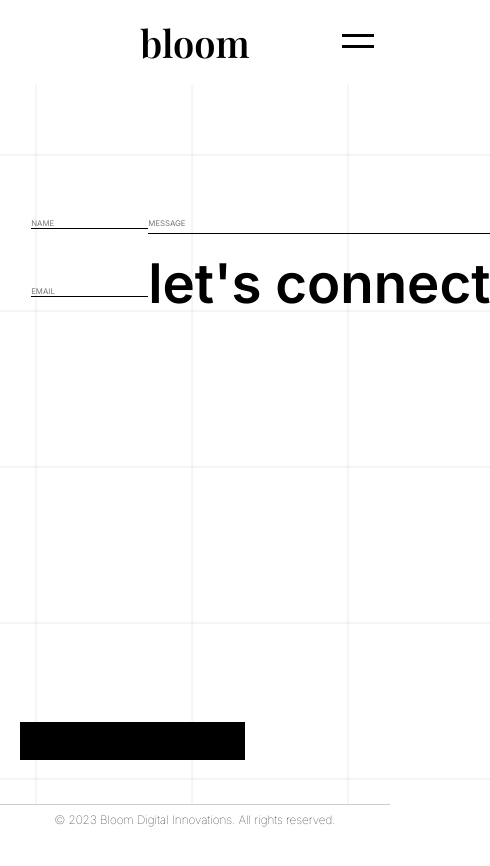
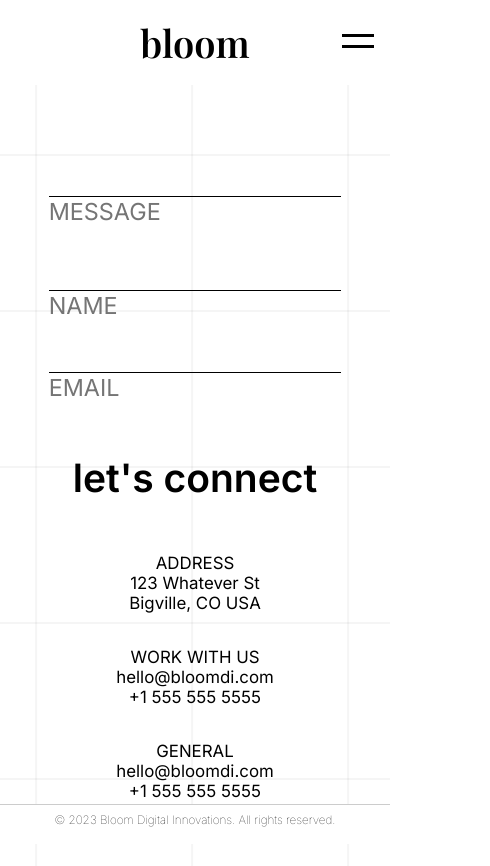
Before and after one commit to nomitari/sledgehammer, a React (Create React App) app: page /contact in a window 390 px wide. Shown: the top 866 px of the page, 490 px wide, since content can reach past the window. Before the commit the page ends 844 px from the top, so only its background shows below. Built offline with nearby package versions, Linux system fonts and the light colour scheme; a web font is replaced by a local one.

Commit message:
contact page

```diff
--- a/src/components/Contact.tsx
+++ b/src/components/Contact.tsx
@@ -36,6 +36,18 @@ const Contact: React.FC = () => {
       <form onSubmit={handleSubmit}>
         <div>
           <div>
+            <label htmlFor="message"></label>
+            <textarea
+              onKeyDown={handleKeyDown}
+              placeholder="MESSAGE"
+              id="message"
+              value={message}
+              onChange={(e) => setMessage(e.target.value)}
+            ></textarea>
+          </div>
+        </div>
+        <div>
+          <div>
             <label htmlFor="name"></label>
             <input
               placeholder="NAME"
@@ -55,18 +67,6 @@ const Contact: React.FC = () => {
               onChange={(e) => setEmail(e.target.value)}
             />
           </div>
-        </div>
-        <div>
-          <div>
-            <label htmlFor="message"></label>
-            <textarea
-              onKeyDown={handleKeyDown}
-              placeholder="MESSAGE"
-              id="message"
-              value={message}
-              onChange={(e) => setMessage(e.target.value)}
-            ></textarea>
-          </div>
           <button type="submit">
             <h1 id="lets-connect-button" className="big-left-text">
               let's connect
--- a/src/index.css
+++ b/src/index.css
@@ -216,8 +216,10 @@ ul {
   justify-content: space-between;
   font-size: 1.3vw;
   line-height: 2vw;
+}
+
+#menu #contact-info-footer {
   background-color: #000;
-  z-index: 100;
 }
 
 #menu .contact-info-footer-section {
@@ -546,8 +548,6 @@ section h2 {
   padding-top: 5vh;
   width: 100%;
   padding-bottom: 4vh;
-  /* height: 10vh;
-  overflow-y: hidden; */
 }
 
 .fuckingShitAssPicture {
@@ -617,7 +617,6 @@ section h2 {
     align-items: center;
     justify-content: center;
     width: 100%;
-    /* padding-top: 3vh; */
   }
 }
 
@@ -799,7 +798,6 @@ section h2 {
 #contact form {
   display: flex;
   flex-direction: row;
-  align-items: flex-start;
   justify-content: space-between;
 }
 
@@ -807,32 +805,34 @@ form div {
   display: flex;
   flex-direction: column;
   justify-content: flex-start;
-  padding: 1em 0;
+  flex: 1;
+  padding: 1ex;
 }
 
 #contact label {
   line-height: 4vw;
   font-style: italic;
-  margin-top: 3vh;
+  padding: 1ex 2em;
 }
 
 #contact input,
 #contact textarea {
   background: transparent;
   border: none;
-  border-bottom: 1px solid #000000;
+  border-top: 1px solid #000000;
   font-size: 2vw;
   font-family: "Inter", sans-serif;
+  padding-bottom: 2vh;
 }
 
 #contact input:focus,
 #contact textarea:focus {
-  border-bottom: 2px solid #000000;
+  border-top: 2px solid #000000;
 }
 
 textarea {
   resize: none;
-  height: 4vw;
+  height: 5vh;
 }
 
 #contact button {
@@ -842,7 +842,7 @@ textarea {
   justify-content: flex-end;
   cursor: pointer;
   background-color: transparent;
-  /* margin-top: 2vh; */
+  margin-top: 5vh;
 }
 
 button h1#lets-connect-button:hover {
@@ -875,15 +875,153 @@ input:focus {
   outline: none;
 }
 
+@media screen and (max-width: 850px) {
+  #contact form {
+    flex-direction: column;
+  }
+
+  #contact input,
+  #contact textarea {
+    font-size: 4vh;
+  }
+
+  #contact button {
+    justify-content: center;
+    margin: 2vh 0;
+  }
+}
+
 #contact .contact-info-footer-section {
   display: flex;
-  color: #fff;
+  color: #000;
   flex-direction: column;
   align-items: flex-start;
   justify-content: space-between;
   line-height: 1.8vw;
   width: 100%;
   padding: 0 3em;
+  background-color: transparent;
+}
+
+#contact .contact-info-footer-section {
+  display: flex;
+  flex-direction: column;
+  align-items: flex-start;
+  justify-content: space-between;
+  line-height: 1.8vw;
+  width: 100%;
+  padding: 0 3em;
+}
+
+@media screen and (max-width: 1000px) and (min-width: 851px) {
+  #contact #contact-info-footer {
+    color: #000;
+  }
+
+  #contact .contact-info-footer-section {
+    display: flex;
+    flex-direction: column;
+    align-items: flex-start;
+    justify-content: space-between;
+    font-size: 1.8vw;
+    line-height: normal !important;
+    width: 100%;
+  }
+
+  #contact button {
+    justify-content: flex-end;
+    margin: 2vh 0;
+  }
+
+  #contact input,
+  #contact textarea {
+    font-size: 4vh;
+  }
+
+  #contact form {
+    display: block;
+  }
+}
+
+@media screen and (max-width: 850px) and (min-width: 651px) {
+  #contact #contact-info-footer {
+    flex-direction: row;
+    align-items: flex-start;
+    justify-content: space-between;
+  }
+
+  #contact .contact-info-footer-section {
+    display: flex;
+    flex-direction: column;
+    align-items: center;
+    justify-content: center;
+    font-size: 2vw;
+    line-height: normal !important;
+    flex: 1;
+  }
+}
+
+@media screen and (max-width: 650px) {
+  #contact #contact-info-footer {
+    flex-direction: column;
+    align-items: center;
+    justify-content: center;
+    width: 100%;
+    position: relative;
+    bottom: 0;
+    left: 0;
+    padding-top: 0;
+    padding-bottom: 7vw;
+  }
+
+  #contact .contact-info-footer-section {
+    flex-direction: column;
+    font-size: 2.5vw;
+    line-height: normal !important;
+    width: 100%;
+    justify-content: center;
+    align-items: center;
+    text-align: right;
+    font-size: 2.5vh;
+    line-height: normal !important;
+    padding: 0;
+    margin: 1em 0;
+  }
+
+  #contact button {
+    justify-content: center;
+    margin: 2vh 0;
+  }
+
+  button h1#lets-connect-button.big-left-text {
+    font-size: 10vw !important;
+  }
+
+  #contact input,
+  #contact textarea {
+    font-size: 5vw;
+  }
+}
+
+@media screen and (max-width: 420px) {
+  #contact .contact-info-footer-section {
+    font-size: 2vh;
+    line-height: normal !important;
+  }
+
+  #contact button {
+    justify-content: center;
+    margin: 2vh 0;
+  }
+
+  button h1#lets-connect-button.big-left-text {
+    font-size: 10vw !important;
+  }
+
+  #contact input,
+  #contact textarea {
+    font-size: 6vw;
+  }
 }
 
 /* Footer */
```
